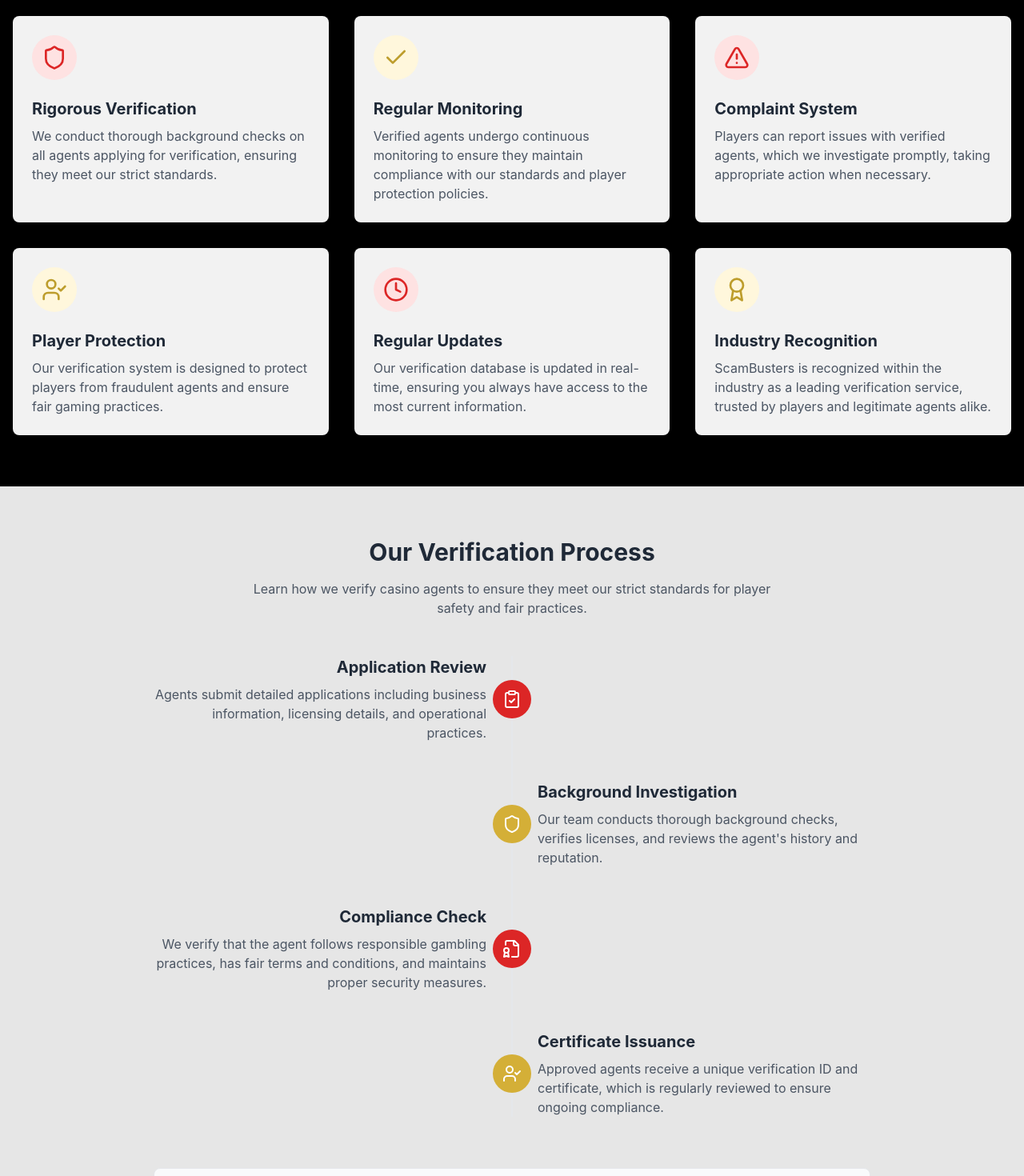
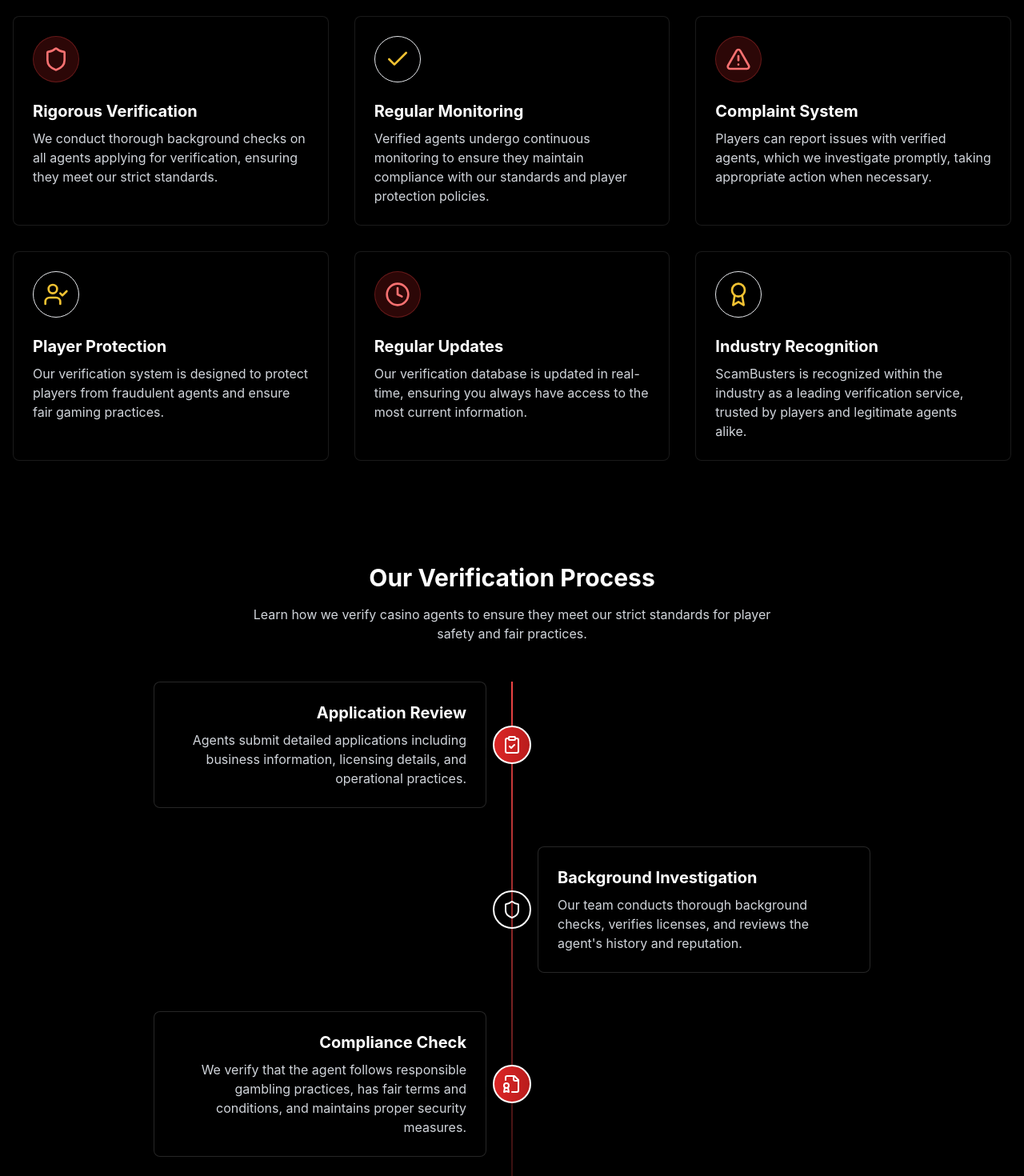
Before and after one commit to Lbourgeois98/scambustersverified, a React (Vite) app: page / in a window 1280 px wide. Shown: the part 1140-2610 px from the top of the page at 80% size. Built offline with nearby package versions, Linux system fonts and the light colour scheme.

Commit message:
Create moving flames background with dark colored boxes

```diff
--- a/src/components/TrustIndicators.tsx
+++ b/src/components/TrustIndicators.tsx
@@ -3,7 +3,7 @@ import { Shield, Check, AlertTriangle, UserCheck, Clock, Award } from 'lucide-re
 
 const TrustIndicators: React.FC = () => {
   return (
-    <section className="py-16 bg-black/60 backdrop-blur-sm">
+    <section className="py-16">
       <div className="container mx-auto px-4">
         <div className="text-center mb-12">
           <h2 className="text-3xl font-bold mb-4 text-white">Why Trust <span className="text-red-600">Scam</span><span className="text-gold-500">Busters</span>?</h2>
@@ -13,62 +13,62 @@ const TrustIndicators: React.FC = () => {
         </div>
 
         <div className="grid grid-cols-1 md:grid-cols-2 lg:grid-cols-3 gap-8">
-          <div className="bg-white/95 backdrop-blur-sm p-6 rounded-lg shadow-xl transition-transform hover:transform hover:scale-105">
-            <div className="bg-red-100 p-3 rounded-full inline-block mb-4">
-              <Shield className="h-8 w-8 text-red-600" />
+          <div className="dark-box p-6 rounded-lg transition-transform hover:transform hover:scale-105">
+            <div className="bg-red-600/20 p-3 rounded-full inline-block mb-4 border border-red-500/30">
+              <Shield className="h-8 w-8 text-red-400" />
             </div>
-            <h3 className="text-xl font-bold mb-2">Rigorous Verification</h3>
-            <p className="text-gray-600">
+            <h3 className="text-xl font-bold mb-2 text-white">Rigorous Verification</h3>
+            <p className="text-gray-300">
               We conduct thorough background checks on all agents applying for verification, ensuring they meet our strict standards.
             </p>
           </div>
 
-          <div className="bg-white/95 backdrop-blur-sm p-6 rounded-lg shadow-xl transition-transform hover:transform hover:scale-105">
-            <div className="bg-gold-100 p-3 rounded-full inline-block mb-4">
-              <Check className="h-8 w-8 text-gold-600" />
+          <div className="dark-box p-6 rounded-lg transition-transform hover:transform hover:scale-105">
+            <div className="bg-gold-500/20 p-3 rounded-full inline-block mb-4 border border-gold-400/30">
+              <Check className="h-8 w-8 text-gold-400" />
             </div>
-            <h3 className="text-xl font-bold mb-2">Regular Monitoring</h3>
-            <p className="text-gray-600">
+            <h3 className="text-xl font-bold mb-2 text-white">Regular Monitoring</h3>
+            <p className="text-gray-300">
               Verified agents undergo continuous monitoring to ensure they maintain compliance with our standards and player protection policies.
             </p>
           </div>
 
-          <div className="bg-white/95 backdrop-blur-sm p-6 rounded-lg shadow-xl transition-transform hover:transform hover:scale-105">
-            <div className="bg-red-100 p-3 rounded-full inline-block mb-4">
-              <AlertTriangle className="h-8 w-8 text-red-600" />
+          <div className="dark-box p-6 rounded-lg transition-transform hover:transform hover:scale-105">
+            <div className="bg-red-600/20 p-3 rounded-full inline-block mb-4 border border-red-500/30">
+              <AlertTriangle className="h-8 w-8 text-red-400" />
             </div>
-            <h3 className="text-xl font-bold mb-2">Complaint System</h3>
-            <p className="text-gray-600">
+            <h3 className="text-xl font-bold mb-2 text-white">Complaint System</h3>
+            <p className="text-gray-300">
               Players can report issues with verified agents, which we investigate promptly, taking appropriate action when necessary.
             </p>
           </div>
 
-          <div className="bg-white/95 backdrop-blur-sm p-6 rounded-lg shadow-xl transition-transform hover:transform hover:scale-105">
-            <div className="bg-gold-100 p-3 rounded-full inline-block mb-4">
-              <UserCheck className="h-8 w-8 text-gold-600" />
+          <div className="dark-box p-6 rounded-lg transition-transform hover:transform hover:scale-105">
+            <div className="bg-gold-500/20 p-3 rounded-full inline-block mb-4 border border-gold-400/30">
+              <UserCheck className="h-8 w-8 text-gold-400" />
             </div>
-            <h3 className="text-xl font-bold mb-2">Player Protection</h3>
-            <p className="text-gray-600">
+            <h3 className="text-xl font-bold mb-2 text-white">Player Protection</h3>
+            <p className="text-gray-300">
               Our verification system is designed to protect players from fraudulent agents and ensure fair gaming practices.
             </p>
           </div>
 
-          <div className="bg-white/95 backdrop-blur-sm p-6 rounded-lg shadow-xl transition-transform hover:transform hover:scale-105">
-            <div className="bg-red-100 p-3 rounded-full inline-block mb-4">
-              <Clock className="h-8 w-8 text-red-600" />
+          <div className="dark-box p-6 rounded-lg transition-transform hover:transform hover:scale-105">
+            <div className="bg-red-600/20 p-3 rounded-full inline-block mb-4 border border-red-500/30">
+              <Clock className="h-8 w-8 text-red-400" />
             </div>
-            <h3 className="text-xl font-bold mb-2">Regular Updates</h3>
-            <p className="text-gray-600">
+            <h3 className="text-xl font-bold mb-2 text-white">Regular Updates</h3>
+            <p className="text-gray-300">
               Our verification database is updated in real-time, ensuring you always have access to the most current information.
             </p>
           </div>
 
-          <div className="bg-white/95 backdrop-blur-sm p-6 rounded-lg shadow-xl transition-transform hover:transform hover:scale-105">
-            <div className="bg-gold-100 p-3 rounded-full inline-block mb-4">
-              <Award className="h-8 w-8 text-gold-600" />
+          <div className="dark-box p-6 rounded-lg transition-transform hover:transform hover:scale-105">
+            <div className="bg-gold-500/20 p-3 rounded-full inline-block mb-4 border border-gold-400/30">
+              <Award className="h-8 w-8 text-gold-400" />
             </div>
-            <h3 className="text-xl font-bold mb-2">Industry Recognition</h3>
-            <p className="text-gray-600">
+            <h3 className="text-xl font-bold mb-2 text-white">Industry Recognition</h3>
+            <p className="text-gray-300">
               ScamBusters is recognized within the industry as a leading verification service, trusted by players and legitimate agents alike.
             </p>
           </div>
--- a/src/components/VerificationProcess.tsx
+++ b/src/components/VerificationProcess.tsx
@@ -3,11 +3,11 @@ import { ClipboardCheck, FileBadge, Shield, UserCheck } from 'lucide-react';
 
 const VerificationProcess: React.FC = () => {
   return (
-    <section className="py-16 bg-white/90 backdrop-blur-sm">
+    <section className="py-16">
       <div className="container mx-auto px-4">
         <div className="text-center mb-12">
-          <h2 className="text-3xl font-bold mb-4">Our Verification Process</h2>
-          <p className="text-gray-600 max-w-2xl mx-auto">
+          <h2 className="text-3xl font-bold mb-4 text-white">Our Verification Process</h2>
+          <p className="text-gray-300 max-w-2xl mx-auto">
             Learn how we verify casino agents to ensure they meet our strict standards for player safety and fair practices.
           </p>
         </div>
@@ -15,28 +15,32 @@ const VerificationProcess: React.FC = () => {
         <div className="max-w-4xl mx-auto">
           <div className="relative">
             {/* Vertical line */}
-            <div className="hidden md:block absolute left-1/2 transform -translate-x-1/2 h-full w-0.5 bg-gray-200"></div>
+            <div className="hidden md:block absolute left-1/2 transform -translate-x-1/2 h-full w-0.5 bg-gradient-to-b from-red-500 to-gold-500"></div>
 
             {/* Step 1 */}
             <div className="relative md:flex items-center mb-12">
               <div className="hidden md:block w-1/2 pr-8 text-right">
-                <h3 className="text-xl font-bold mb-2">Application Review</h3>
-                <p className="text-gray-600">
+                <div className="dark-box-light p-6 rounded-lg">
+                  <h3 className="text-xl font-bold mb-2 text-white">Application Review</h3>
+                  <p className="text-gray-300">
                     Agents submit detailed applications including business information, licensing details, and operational practices.
                   </p>
                 </div>
+              </div>
 
               <div className="absolute left-1/2 transform -translate-x-1/2 flex items-center justify-center">
-                <div className="bg-red-600 rounded-full h-12 w-12 flex items-center justify-center z-10">
+                <div className="bg-gradient-to-r from-red-600 to-red-700 rounded-full h-12 w-12 flex items-center justify-center z-10 border-2 border-white shadow-lg">
                   <ClipboardCheck className="h-6 w-6 text-white" />
                 </div>
               </div>
 
               <div className="md:hidden mb-4">
-                <h3 className="text-xl font-bold mb-2">Application Review</h3>
-                <p className="text-gray-600">
+                <div className="dark-box-light p-6 rounded-lg">
+                  <h3 className="text-xl font-bold mb-2 text-white">Application Review</h3>
+                  <p className="text-gray-300">
                     Agents submit detailed applications including business information, licensing details, and operational practices.
                   </p>
+                </div>
               </div>
 
               <div className="md:w-1/2 md:pl-8 hidden md:block"></div>
@@ -47,39 +51,45 @@ const VerificationProcess: React.FC = () => {
               <div className="hidden md:block w-1/2 pr-8"></div>
 
               <div className="absolute left-1/2 transform -translate-x-1/2 flex items-center justify-center">
-                <div className="bg-gold-500 rounded-full h-12 w-12 flex items-center justify-center z-10">
+                <div className="bg-gradient-to-r from-gold-500 to-gold-600 rounded-full h-12 w-12 flex items-center justify-center z-10 border-2 border-white shadow-lg">
                   <Shield className="h-6 w-6 text-white" />
                 </div>
               </div>
 
               <div className="md:w-1/2 md:pl-8">
-                <h3 className="text-xl font-bold mb-2">Background Investigation</h3>
-                <p className="text-gray-600">
+                <div className="dark-box-light p-6 rounded-lg">
+                  <h3 className="text-xl font-bold mb-2 text-white">Background Investigation</h3>
+                  <p className="text-gray-300">
                     Our team conducts thorough background checks, verifies licenses, and reviews the agent's history and reputation.
                   </p>
+                </div>
               </div>
             </div>
 
             {/* Step 3 */}
             <div className="relative md:flex items-center mb-12">
               <div className="hidden md:block w-1/2 pr-8 text-right">
-                <h3 className="text-xl font-bold mb-2">Compliance Check</h3>
-                <p className="text-gray-600">
+                <div className="dark-box-light p-6 rounded-lg">
+                  <h3 className="text-xl font-bold mb-2 text-white">Compliance Check</h3>
+                  <p className="text-gray-300">
                     We verify that the agent follows responsible gambling practices, has fair terms and conditions, and maintains proper security measures.
                   </p>
                 </div>
+              </div>
 
               <div className="absolute left-1/2 transform -translate-x-1/2 flex items-center justify-center">
-                <div className="bg-red-600 rounded-full h-12 w-12 flex items-center justify-center z-10">
+                <div className="bg-gradient-to-r from-red-600 to-red-700 rounded-full h-12 w-12 flex items-center justify-center z-10 border-2 border-white shadow-lg">
                   <FileBadge className="h-6 w-6 text-white" />
                 </div>
               </div>
 
               <div className="md:hidden mb-4">
-                <h3 className="text-xl font-bold mb-2">Compliance Check</h3>
-                <p className="text-gray-600">
+                <div className="dark-box-light p-6 rounded-lg">
+                  <h3 className="text-xl font-bold mb-2 text-white">Compliance Check</h3>
+                  <p className="text-gray-300">
                     We verify that the agent follows responsible gambling practices, has fair terms and conditions, and maintains proper security measures.
                   </p>
+                </div>
               </div>
 
               <div className="md:w-1/2 md:pl-8 hidden md:block"></div>
@@ -90,26 +100,28 @@ const VerificationProcess: React.FC = () => {
               <div className="hidden md:block w-1/2 pr-8"></div>
 
               <div className="absolute left-1/2 transform -translate-x-1/2 flex items-center justify-center">
-                <div className="bg-gold-500 rounded-full h-12 w-12 flex items-center justify-center z-10">
+                <div className="bg-gradient-to-r from-gold-500 to-gold-600 rounded-full h-12 w-12 flex items-center justify-center z-10 border-2 border-white shadow-lg">
                   <UserCheck className="h-6 w-6 text-white" />
                 </div>
               </div>
 
               <div className="md:w-1/2 md:pl-8">
-                <h3 className="text-xl font-bold mb-2">Certificate Issuance</h3>
-                <p className="text-gray-600">
+                <div className="dark-box-light p-6 rounded-lg">
+                  <h3 className="text-xl font-bold mb-2 text-white">Certificate Issuance</h3>
+                  <p className="text-gray-300">
                     Approved agents receive a unique verification ID and certificate, which is regularly reviewed to ensure ongoing compliance.
                   </p>
                 </div>
               </div>
             </div>
+          </div>
 
-          <div className="mt-16 bg-gray-50 p-6 rounded-lg border border-gray-200">
-            <h3 className="text-xl font-bold mb-3">Continuous Monitoring</h3>
-            <p className="text-gray-600 mb-4">
+          <div className="mt-16 dark-box p-6 rounded-lg">
+            <h3 className="text-xl font-bold mb-3 text-white">Continuous Monitoring</h3>
+            <p className="text-gray-300 mb-4">
               Verification is not a one-time process. We continuously monitor verified agents to ensure they maintain our standards:
             </p>
-            <ul className="list-disc pl-5 text-gray-600 space-y-2">
+            <ul className="list-disc pl-5 text-gray-300 space-y-2">
               <li>Regular re-verification checks</li>
               <li>Player complaint investigation</li>
               <li>Financial stability assessment</li>
--- a/src/index.css
+++ b/src/index.css
@@ -22,7 +22,7 @@
     overflow-x: hidden;
   }
 
-  /* Fire background layers */
+  /* Moving flames background */
   body::before {
     content: '';
     position: fixed;
@@ -30,15 +30,15 @@
     left: 0;
     width: 100vw;
     height: 100vh;
-    z-index: -2;
+    z-index: -3;
     background:
-      radial-gradient(ellipse 800px 600px at 20% 80%, #ff4500 0%, #ff6347 15%, transparent 50%),
-      radial-gradient(ellipse 600px 800px at 80% 20%, #ff8c00 0%, #ffa500 20%, transparent 60%),
-      radial-gradient(ellipse 700px 500px at 40% 60%, #dc143c 0%, #ff4500 25%, transparent 65%),
-      radial-gradient(ellipse 500px 700px at 70% 90%, #ff1493 0%, #ff6347 15%, transparent 50%),
-      radial-gradient(ellipse 900px 400px at 10% 30%, #8b0000 0%, #ff4500 30%, transparent 70%),
-      linear-gradient(45deg, #1a0000 0%, #4d0000 25%, #800000 50%, #cc0000 75%, #ff3300 100%);
-    animation: fireMove 15s ease-in-out infinite;
+      radial-gradient(ellipse 400px 800px at 10% 100%, #ff4500 0%, #ff6347 20%, #ff8c00 40%, transparent 70%),
+      radial-gradient(ellipse 500px 600px at 90% 80%, #dc143c 0%, #ff4500 25%, #ffa500 50%, transparent 75%),
+      radial-gradient(ellipse 300px 700px at 30% 90%, #ff1493 0%, #ff6347 30%, transparent 60%),
+      radial-gradient(ellipse 600px 400px at 70% 100%, #8b0000 0%, #ff4500 35%, transparent 65%),
+      radial-gradient(ellipse 450px 900px at 50% 85%, #ff8c00 0%, #ffa500 20%, transparent 50%),
+      linear-gradient(0deg, #1a0000 0%, #4d0000 30%, #800000 60%, #cc0000 85%, #ff3300 100%);
+    animation: flameRise 12s ease-in-out infinite;
   }
 
   body::after {
@@ -48,14 +48,32 @@
     left: 0;
     width: 100vw;
     height: 100vh;
+    z-index: -2;
+    background:
+      radial-gradient(ellipse 350px 600px at 20% 95%, rgba(255, 69, 0, 0.9) 0%, rgba(255, 140, 0, 0.6) 30%, transparent 60%),
+      radial-gradient(ellipse 400px 500px at 80% 90%, rgba(220, 20, 60, 0.8) 0%, rgba(255, 99, 71, 0.5) 35%, transparent 65%),
+      radial-gradient(ellipse 250px 800px at 60% 100%, rgba(255, 140, 0, 0.7) 0%, rgba(255, 165, 0, 0.4) 25%, transparent 55%),
+      radial-gradient(ellipse 500px 350px at 40% 95%, rgba(139, 0, 0, 0.9) 0%, rgba(255, 69, 0, 0.6) 40%, transparent 70%),
+      radial-gradient(ellipse 300px 700px at 75% 85%, rgba(255, 20, 147, 0.8) 0%, rgba(255, 99, 71, 0.4) 30%, transparent 60%);
+    animation: flameDance 8s ease-in-out infinite alternate;
+  }
+
+  /* Additional flame layer for more realistic movement */
+  .fire-overlay::before {
+    content: '';
+    position: fixed;
+    top: 0;
+    left: 0;
+    width: 100vw;
+    height: 100vh;
     z-index: -1;
     background:
-      radial-gradient(circle 400px at 30% 70%, rgba(255, 69, 0, 0.8) 0%, rgba(255, 140, 0, 0.4) 40%, transparent 70%),
-      radial-gradient(circle 500px at 70% 30%, rgba(255, 140, 0, 0.7) 0%, rgba(255, 99, 71, 0.3) 35%, transparent 65%),
-      radial-gradient(circle 350px at 50% 90%, rgba(220, 20, 60, 0.9) 0%, rgba(255, 69, 0, 0.4) 45%, transparent 75%),
-      radial-gradient(circle 600px at 10% 50%, rgba(255, 99, 71, 0.6) 0%, rgba(255, 165, 0, 0.2) 30%, transparent 60%),
-      radial-gradient(circle 450px at 85% 85%, rgba(139, 0, 0, 0.8) 0%, rgba(255, 69, 0, 0.3) 50%, transparent 80%);
-    animation: fireFlicker 8s ease-in-out infinite alternate;
+      radial-gradient(ellipse 200px 400px at 15% 100%, rgba(255, 69, 0, 0.6) 0%, transparent 50%),
+      radial-gradient(ellipse 180px 350px at 85% 95%, rgba(255, 140, 0, 0.7) 0%, transparent 45%),
+      radial-gradient(ellipse 220px 500px at 45% 100%, rgba(220, 20, 60, 0.5) 0%, transparent 55%),
+      radial-gradient(ellipse 160px 300px at 65% 95%, rgba(255, 99, 71, 0.8) 0%, transparent 40%),
+      radial-gradient(ellipse 190px 450px at 25% 90%, rgba(255, 165, 0, 0.6) 0%, transparent 50%);
+    animation: flameFlicker 6s ease-in-out infinite;
   }
 
   h1, h2, h3, h4, h5, h6 {
@@ -80,7 +98,21 @@
   .fire-overlay {
     position: relative;
     z-index: 1;
-    background: rgba(0, 0, 0, 0.1);
+  }
+
+  /* Dark box styles */
+  .dark-box {
+    background: rgba(0, 0, 0, 0.85);
+    backdrop-filter: blur(10px);
+    border: 1px solid rgba(255, 255, 255, 0.1);
+    box-shadow: 0 8px 32px rgba(0, 0, 0, 0.3);
+  }
+
+  .dark-box-light {
+    background: rgba(0, 0, 0, 0.7);
+    backdrop-filter: blur(8px);
+    border: 1px solid rgba(255, 255, 255, 0.15);
+    box-shadow: 0 4px 16px rgba(0, 0, 0, 0.2);
   }
 }
 
@@ -126,53 +158,89 @@
     }
   }
 
-  @keyframes fireMove {
+  /* Flame animation keyframes */
+  @keyframes flameRise {
     0% {
-      transform: translate(0%, 0%) rotate(0deg) scale(1);
-      opacity: 0.9;
+      transform: translateY(0%) scale(1) rotate(0deg);
+      opacity: 0.8;
     }
     25% {
-      transform: translate(-3%, -5%) rotate(1deg) scale(1.05);
+      transform: translateY(-5%) scale(1.1) rotate(1deg);
       opacity: 1;
     }
     50% {
-      transform: translate(-6%, 3%) rotate(-0.5deg) scale(0.98);
-      opacity: 0.8;
+      transform: translateY(-10%) scale(0.95) rotate(-0.5deg);
+      opacity: 0.9;
     }
     75% {
-      transform: translate(4%, -2%) rotate(0.8deg) scale(1.02);
+      transform: translateY(-7%) scale(1.05) rotate(0.8deg);
       opacity: 0.95;
     }
     100% {
-      transform: translate(0%, 0%) rotate(0deg) scale(1);
-      opacity: 0.9;
+      transform: translateY(0%) scale(1) rotate(0deg);
+      opacity: 0.8;
     }
   }
 
-  @keyframes fireFlicker {
+  @keyframes flameDance {
     0% {
+      transform: translateX(0%) translateY(0%) scale(1) rotate(0deg);
       opacity: 0.7;
-      transform: translate(0%, 0%) scale(1) rotate(0deg);
     }
     20% {
+      transform: translateX(-2%) translateY(-8%) scale(1.15) rotate(1.5deg);
       opacity: 0.9;
-      transform: translate(2%, -3%) scale(1.08) rotate(0.5deg);
     }
     40% {
+      transform: translateX(3%) translateY(-15%) scale(0.9) rotate(-1deg);
       opacity: 0.6;
-      transform: translate(-1%, 2%) scale(0.95) rotate(-0.3deg);
     }
     60% {
+      transform: translateX(-1%) translateY(-12%) scale(1.08) rotate(1.2deg);
       opacity: 0.85;
-      transform: translate(3%, -1%) scale(1.03) rotate(0.4deg);
     }
     80% {
-      opacity: 0.5;
-      transform: translate(-2%, 1%) scale(0.97) rotate(-0.2deg);
+      transform: translateX(2%) translateY(-6%) scale(0.95) rotate(-0.8deg);
+      opacity: 0.75;
     }
     100% {
+      transform: translateX(0%) translateY(0%) scale(1) rotate(0deg);
       opacity: 0.7;
-      transform: translate(0%, 0%) scale(1) rotate(0deg);
+    }
+  }
+
+  @keyframes flameFlicker {
+    0% {
+      opacity: 0.4;
+      transform: translateY(0%) scale(1);
+    }
+    15% {
+      opacity: 0.8;
+      transform: translateY(-3%) scale(1.2);
+    }
+    30% {
+      opacity: 0.3;
+      transform: translateY(-8%) scale(0.8);
+    }
+    45% {
+      opacity: 0.7;
+      transform: translateY(-12%) scale(1.1);
+    }
+    60% {
+      opacity: 0.5;
+      transform: translateY(-6%) scale(0.9);
+    }
+    75% {
+      opacity: 0.9;
+      transform: translateY(-10%) scale(1.15);
+    }
+    90% {
+      opacity: 0.6;
+      transform: translateY(-4%) scale(0.95);
+    }
+    100% {
+      opacity: 0.4;
+      transform: translateY(0%) scale(1);
     }
   }
 
--- a/src/pages/AgentsPage.tsx
+++ b/src/pages/AgentsPage.tsx
@@ -13,7 +13,7 @@ const AgentsPage: React.FC = () => {
           </p>
         </div>
 
-        <div className="bg-black/60 backdrop-blur-sm rounded-lg p-6">
+        <div className="dark-box rounded-lg p-6">
           <AgentDirectory />
         </div>
       </div>
```
Also changed, not shown: src/components/AgentDirectory.tsx (+14 -14 lines), src/components/VerificationResult.tsx (+15 -15 lines), src/components/VerificationSearch.tsx (+9 -9 lines), src/pages/AboutPage.tsx (+5 -5 lines), src/pages/HomePage.tsx (+14 -14 lines), src/pages/VerifyPage.tsx (+16 -16 lines). Lines whose indentation alone changed are shown as unchanged.
